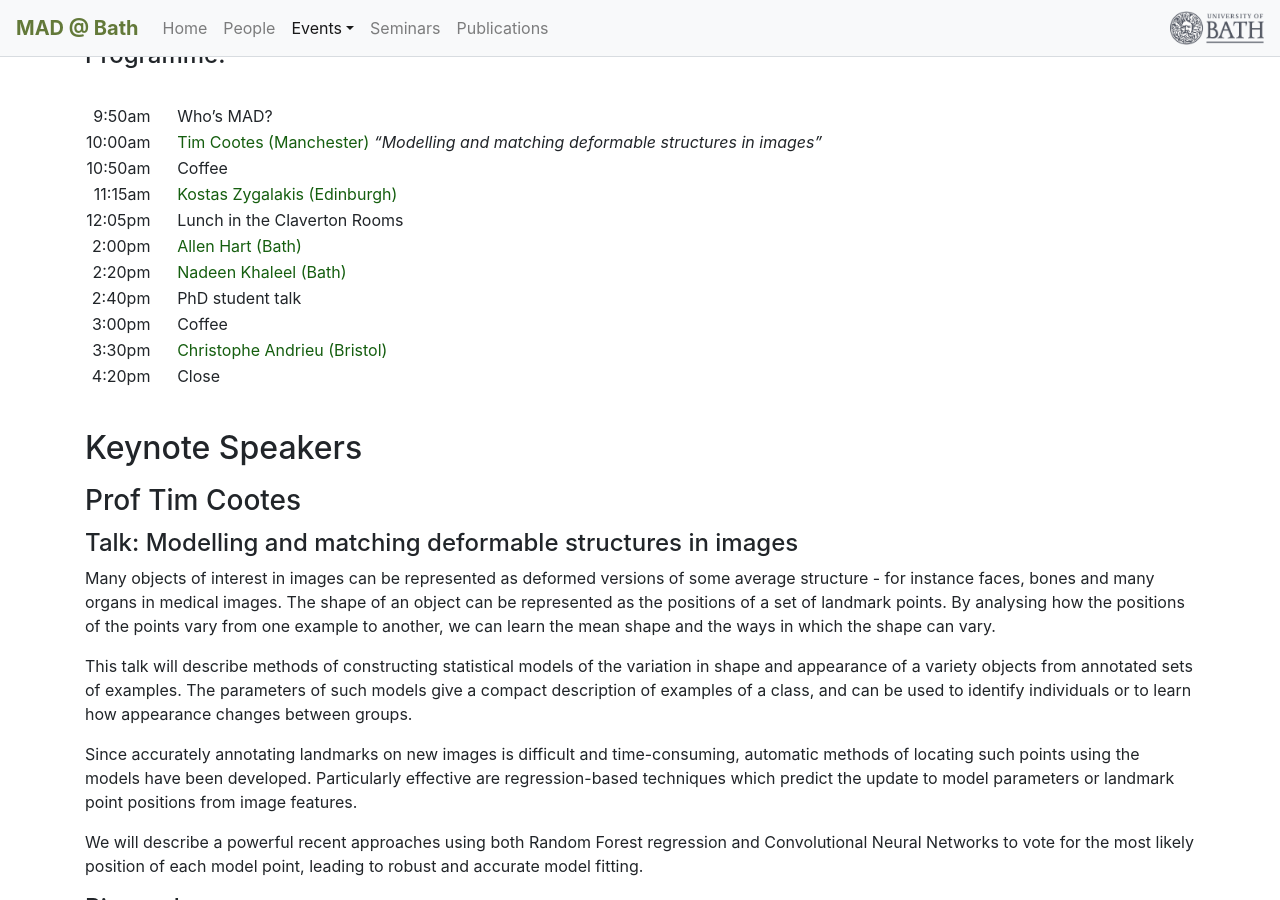
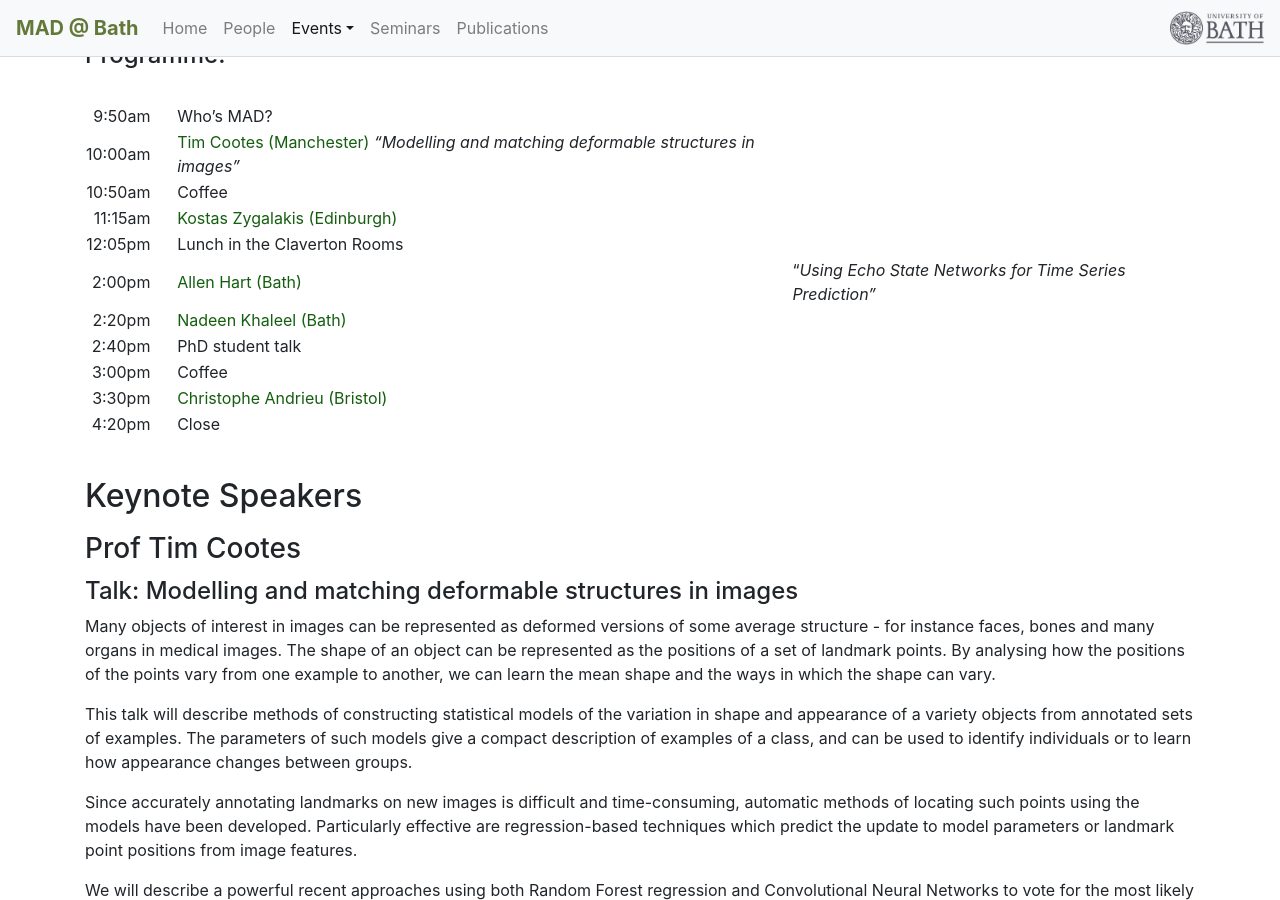
Before and after one commit to mathematics-and-algorithms-for-data/mathematics-and-algorithms-for-data.github.io, a Jekyll site: the page built from events/launch_event.md, in a window 1280 px wide and 900 px high, scrolled down 306 px. Built offline with Jekyll 4.4.1, drawn with Linux system fonts in a browser that asks for light colours; nearby versions of some CDN libraries.

Commit message:
Update launch_event.md

```diff
--- a/events/launch_event.md
+++ b/events/launch_event.md
@@ -23,7 +23,7 @@ The [Center for Mathematics and Algorithms for Data (MAD)]({{ site.baseurl }}/)
 |10:50am|| Coffee |
 |11:15am|| [Kostas Zygalakis (Edinburgh)](https://www.maths.ed.ac.uk/school-of-mathematics/people?person=506)
 |12:05pm|| Lunch in the Claverton Rooms|
-|2:00pm || [Allen Hart (Bath)](https://researchportal.bath.ac.uk/en/persons/allen-hart)|
+|2:00pm || [Allen Hart (Bath)](https://researchportal.bath.ac.uk/en/persons/allen-hart)| "*Using Echo State Networks for Time Series Prediction"*
 |2:20pm || [Nadeen Khaleel (Bath)](https://researchportal.bath.ac.uk/en/persons/nadeen-khaleel)|
 |2:40pm|| PhD student talk |
 |3:00pm|| Coffee|
```
